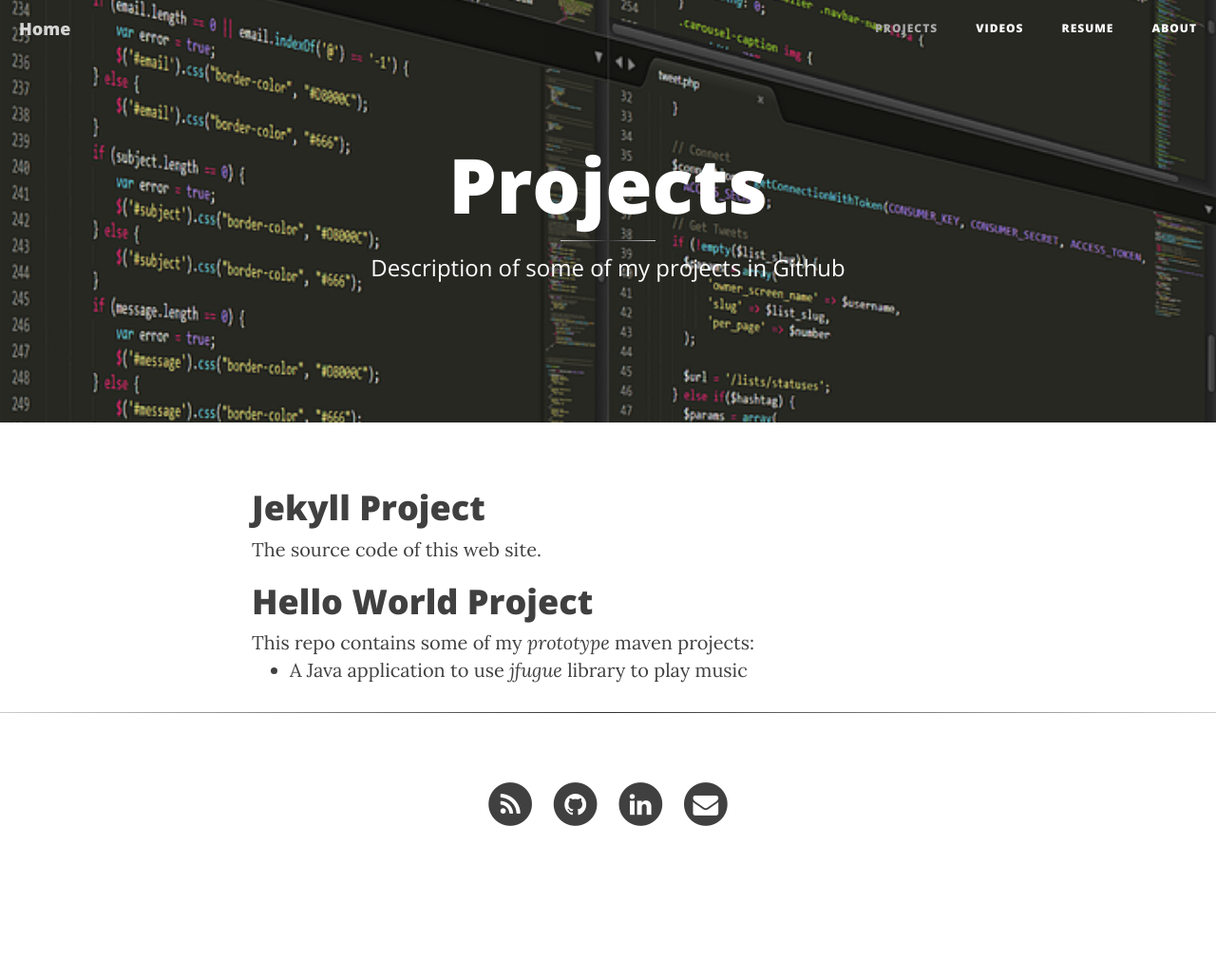
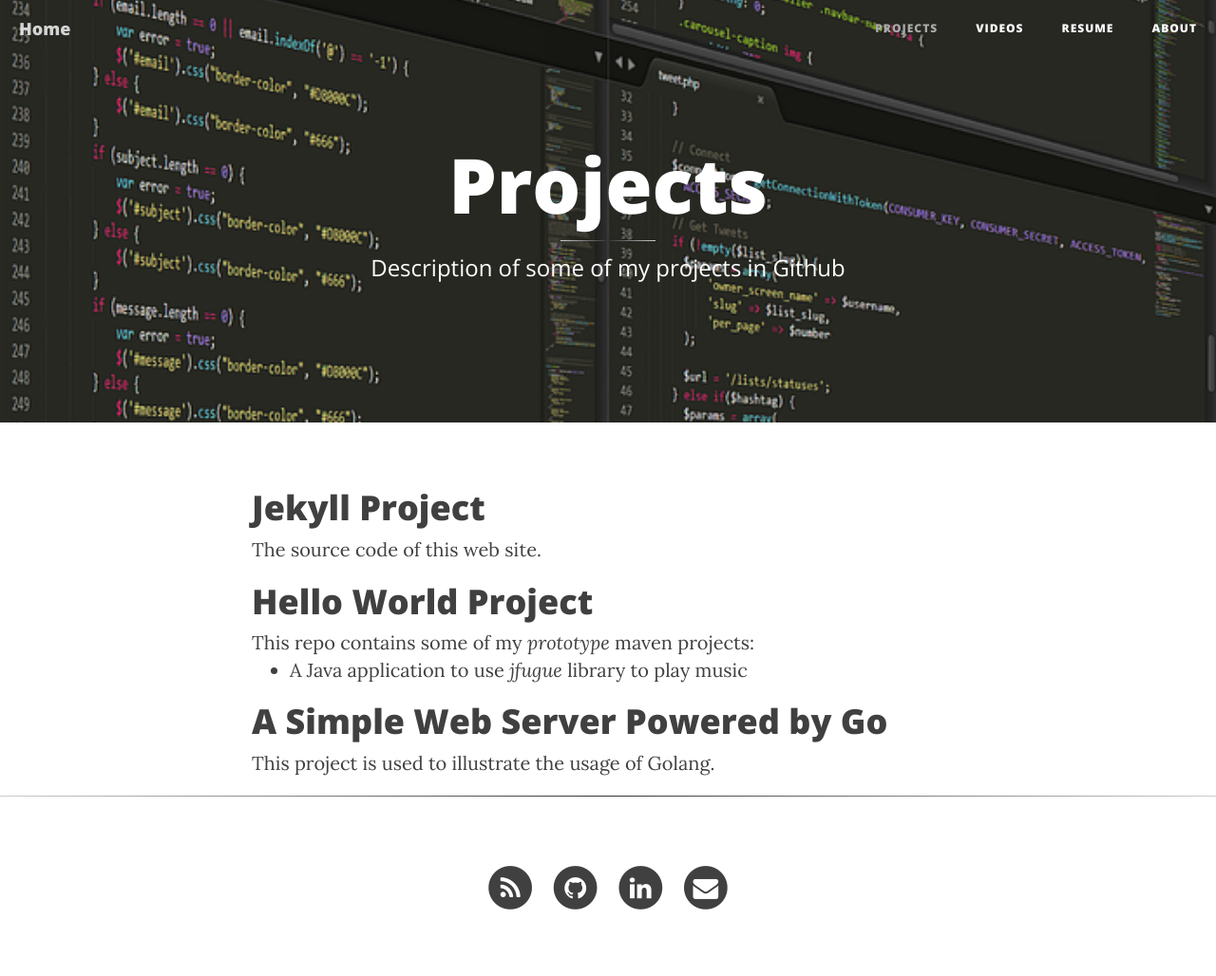
Before and after one commit to daohui-li/daohui-li.github.io, a Jekyll site: the page built from src/projects.html, in a window 1280 px wide. Shown: the whole page at 95% size. Built offline with Jekyll 4.4.1, drawn with Linux system fonts in a browser that asks for light colours; nearby versions of some CDN libraries; before the commit the page ends 940 px from its top, so only the background shows below that.

Commit message:
add a Golang project.

```diff
--- a/src/projects.html
+++ b/src/projects.html
@@ -5,7 +5,7 @@ description: "Description of some of my projects in Github"
 header-img: "img/programming.png"
 ---
 
-<h1><a href="https://github.com/daohui/daohui.github.io.git">Jekyll Project</a></h1>
+<h1><a href="https://github.com/daohui-li/daohui-li.github.io.git">Jekyll Project</a></h1>
 The source code of this web site.
 
 <h1><a href="https://github.com/daohui/helloworld.git">Hello World Project</a></h1>
@@ -13,3 +13,6 @@ This repo contains some of my <i>prototype</i> maven projects:
 <ul>
     <li>A Java application to use <i>jfugue</i> library to play music</li>
 </ul>
+
+<h1><a href="https://github.com/daohui-li/go-web-note.git">A Simple Web Server Powered by Go</a></h1>
+This project is used to illustrate the usage of Golang.
```
